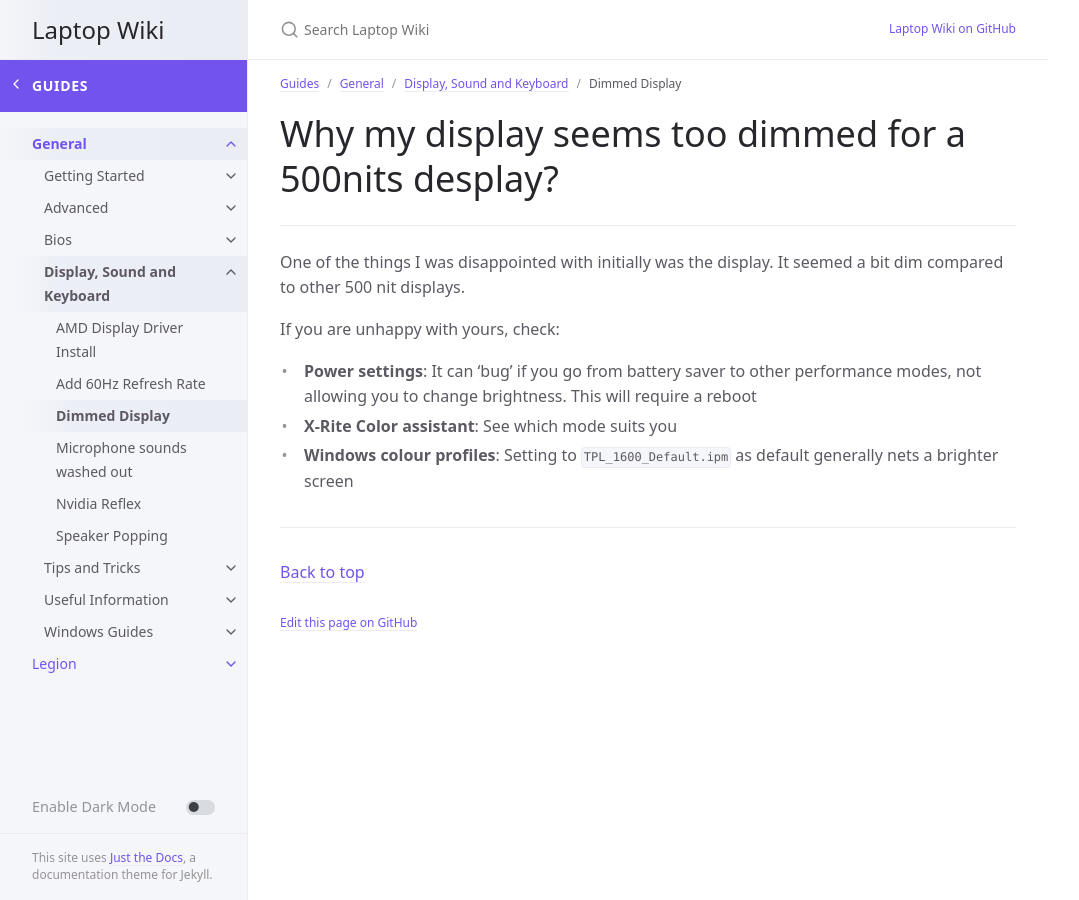
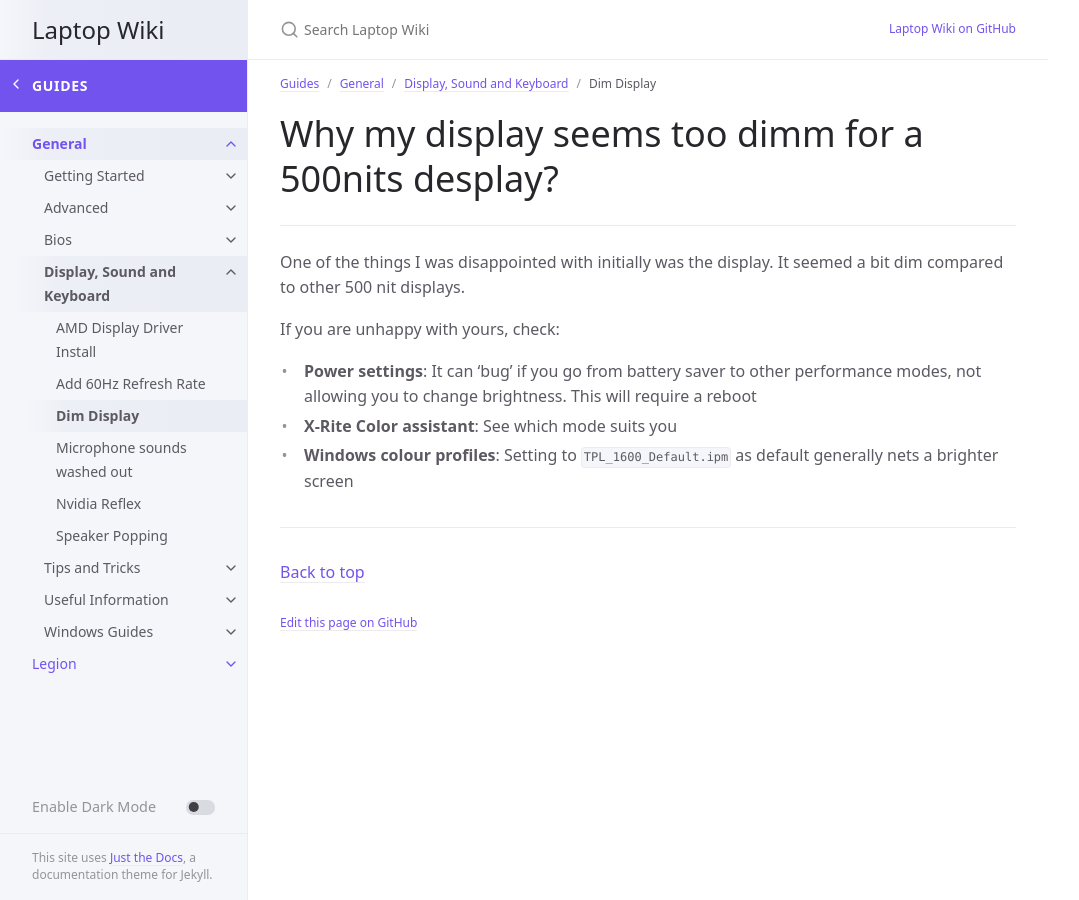
Before and after one commit to laptopwiki/laptopwiki.github.io, a Jekyll site: the page built from _guides/general/display-sound-keyboard/dimmed-display.md, in a window 1280 px wide. Shown: the whole page, without its empty margins (0-1079 px from the left). Built offline with Jekyll 4.4.1, drawn with Linux system fonts in a browser that asks for light colours; cached includes are drawn as plain includes.

Commit message:
Update dimmed-display.md

```diff
--- a/_guides/general/display-sound-keyboard/dimmed-display.md
+++ b/_guides/general/display-sound-keyboard/dimmed-display.md
@@ -1,15 +1,15 @@
 ---
 layout: wiki
-title: Dimmed Display
-description: "Display looks dimmed even at max brightness"
+title: Dim Display
+description: "Display looks dimm even at max brightness"
 parent: Display, Sound and Keyboard
 grand_parent: General
 image: https://media.discordapp.net/attachments/852210156875153408/955908527724068894/unknown.png
 contributors:
-discord: Niko#9683
+discord: ['Niko#9683']
 ---
 
-# Why my display seems too dimmed for a 500nits desplay?
+# Why my display seems too dimm for a 500nits desplay?
 
 One of the things I was disappointed with initially was the display. It seemed a bit dim compared to other 500 nit displays.
 
```
